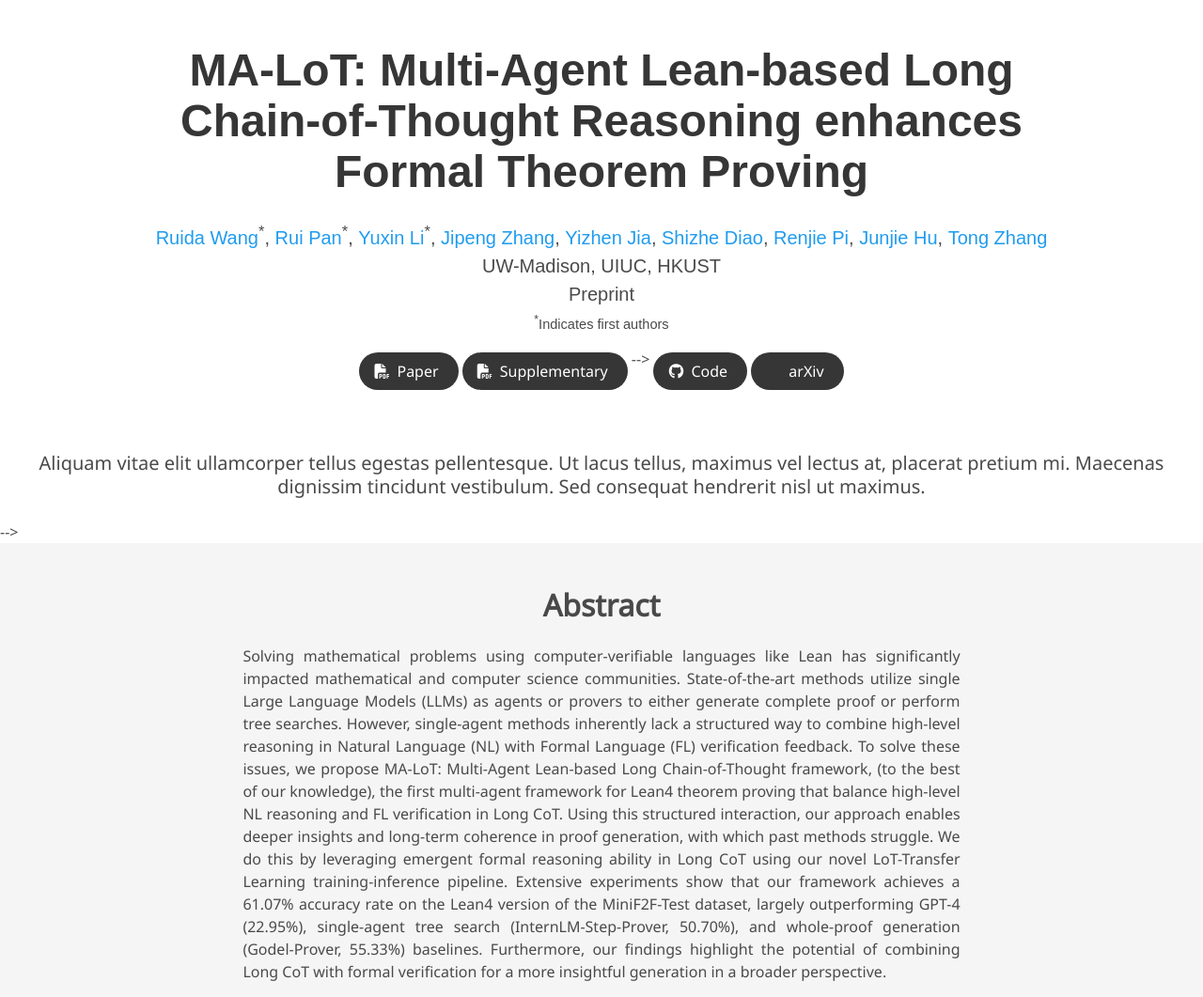
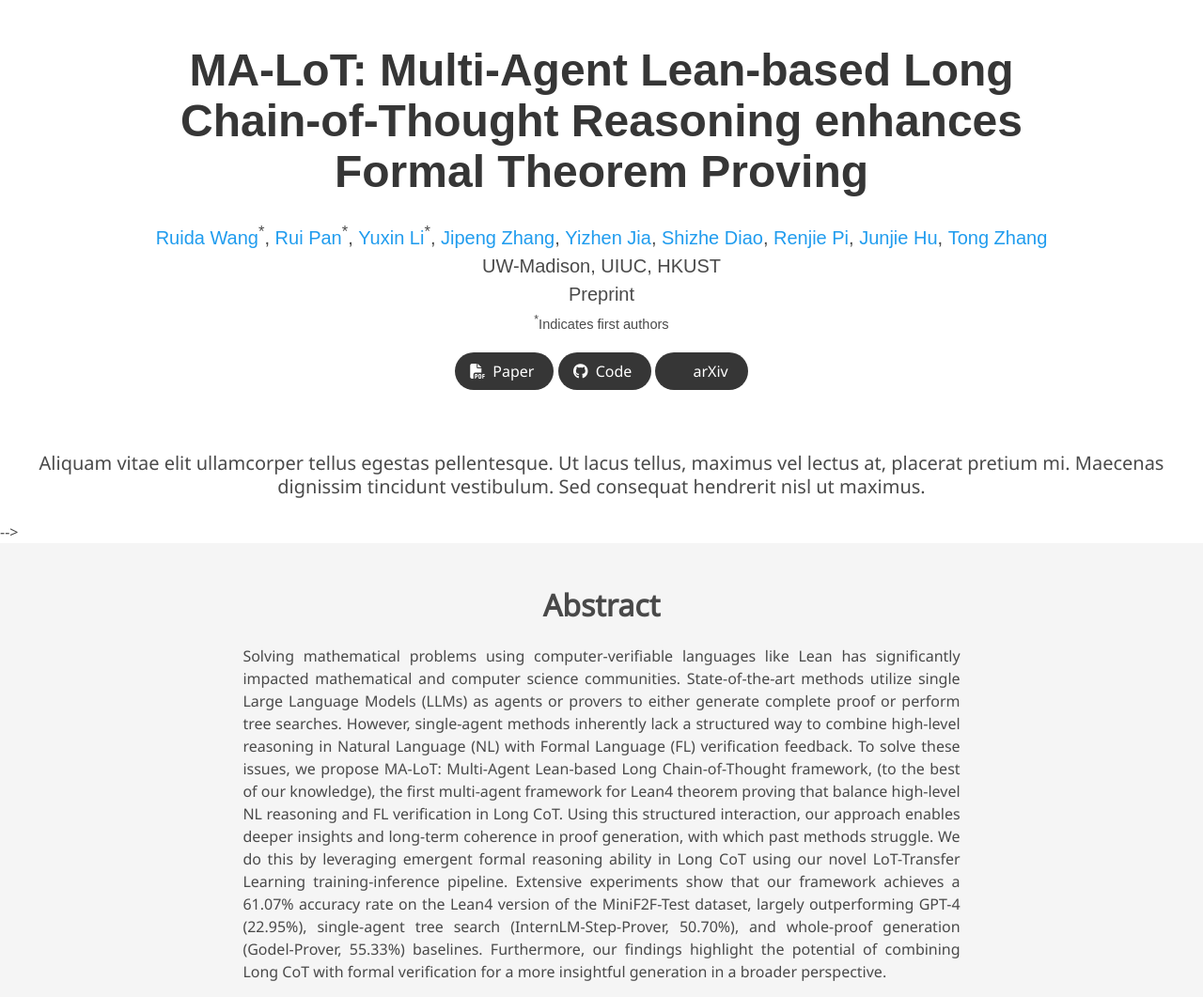
Before and after one commit to MA-LoT/MA-LoT.github.io, a plain HTML site: page index.html in a window 1280 px wide. Shown: the top 1061 px of the page at 94% size. Drawn offline with nearby package versions, Linux system fonts and the light colour scheme; some icons are missing; a web font is replaced by a local one.

Commit message:
Update index.html

```diff
--- a/index.html
+++ b/index.html
@@ -101,8 +101,8 @@
                       </a>
                     </span>
 
-<!--                     <!-- Supplementary PDF link -->
-                    <span class="link-block">
+                    <!-- Supplementary PDF link -->
+<!--                     <span class="link-block">
                       <a href="static/pdfs/supplementary_material.pdf" target="_blank"
                       class="external-link button is-normal is-rounded is-dark">
                       <span class="icon">
```
